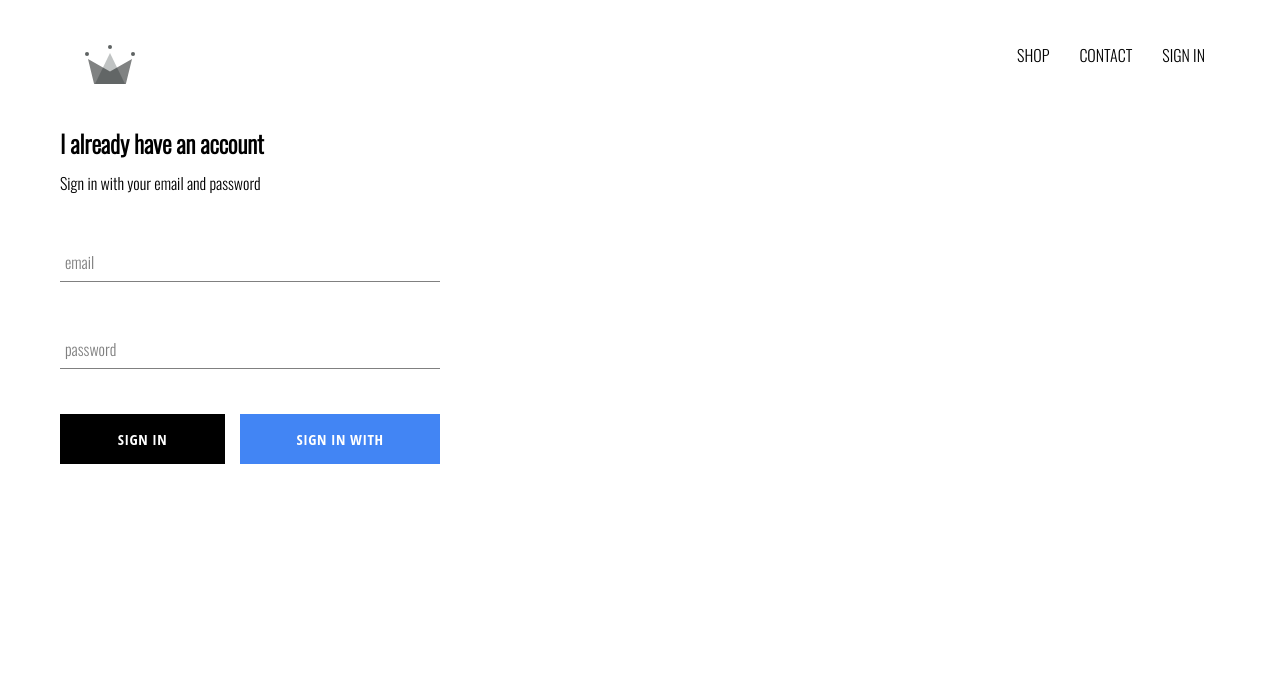
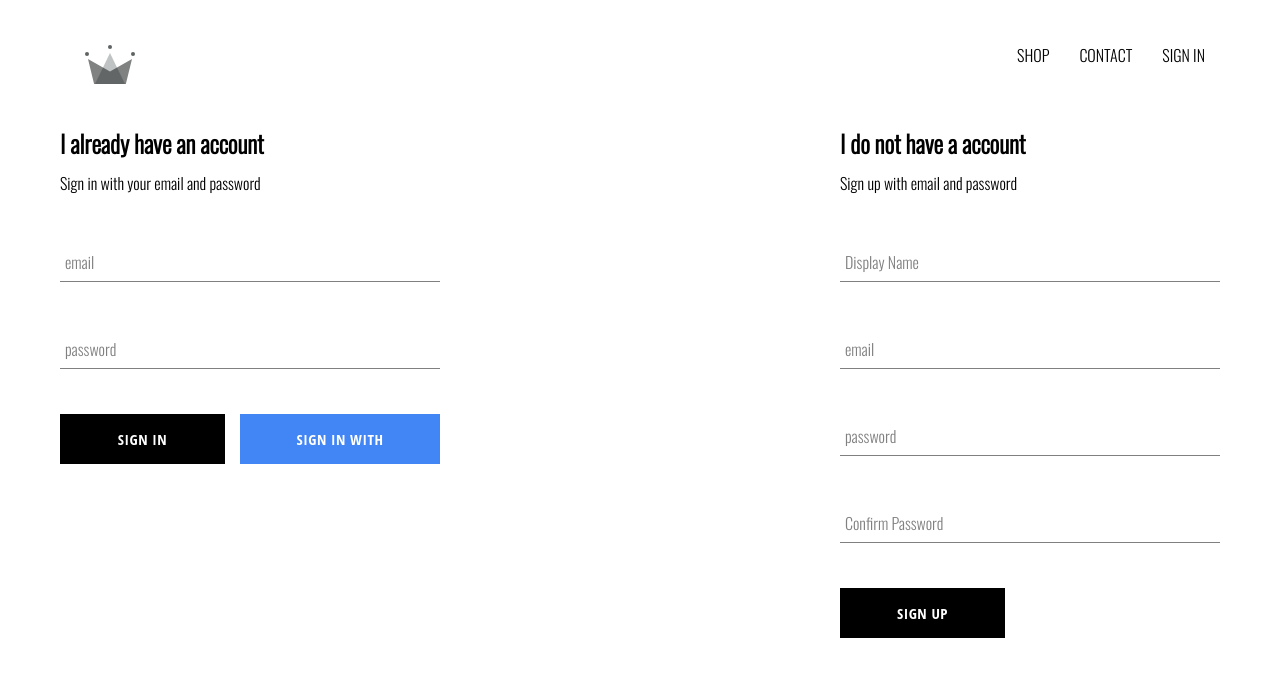
Before and after one commit to sayeed0209/clothing-stores, a React (Create React App) app: page /signin in a window 1280 px wide. Shown: the top 676 px of the page. Built offline with nearby package versions, Linux system fonts and the light colour scheme; no server answers.

Commit message:
finished sign-in and sign-up method

```diff
--- a/src/App.js
+++ b/src/App.js
@@ -6,22 +6,27 @@ import { Routes, Route } from 'react-router-dom';
 import Header from './components/header/Header';
 import SignInAndSignUp from './pages/sign-in-and-sign-up/sign-in-and-sign-up.component';
 import { useState, useEffect } from 'react';
-import { auth } from './firebase/firebase.utils';
+import { auth, createUserProfileDocument } from './firebase/firebase.utils';
 
 function App() {
 	const [currentUser, setCurrentUser] = useState(null);
 	useEffect(() => {
 		console.log('im going to mount');
 		let unsubscribeFromAuth = null;
-		unsubscribeFromAuth = auth.onAuthStateChanged(user => {
-			setCurrentUser(user);
-			console.log(user);
+		unsubscribeFromAuth = auth.onAuthStateChanged(async userAuth => {
+			// setCurrentUser(user);
+			// console.log(user._delegate.uid);
+			if (userAuth) {
+				const userRef = await createUserProfileDocument(userAuth);
+				userRef.onSnapshot(snapshot => {
+					setCurrentUser({ id: snapshot.id, ...snapshot.data() });
+				});
+			}
+			setCurrentUser(userAuth);
 		});
-		return () => {
-			console.log('im going to unmount');
-			return unsubscribeFromAuth();
-		};
+		return () => unsubscribeFromAuth();
 	}, []);
+
 	return (
 		<div className="App">
 			<Header currentUser={currentUser} />
--- a/src/components/sign-in/SignIn.jsx
+++ b/src/components/sign-in/SignIn.jsx
@@ -2,15 +2,23 @@ import React, { useState } from 'react';
 import FormInput from '../form-input/FormInput';
 import './sign-in.styles.scss';
 import CustomButton from '../custom-button/CustomButton';
-import { signInWithGoogle } from '../../firebase/firebase.utils';
+import { auth, signInWithGoogle } from '../../firebase/firebase.utils';
 const SignIn = () => {
 	const [inputValue, setInputValue] = useState({
 		email: '',
 		password: '',
 	});
-	const handleSubmit = e => {
+	const handleSubmit = async e => {
 		e.preventDefault();
-		setInputValue({ email: '', password: '' });
+		try {
+			await auth.signInWithEmailAndPassword(
+				inputValue.email,
+				inputValue.password
+			);
+			setInputValue({ email: '', password: '' });
+		} catch (error) {
+			console.log(error);
+		}
 	};
 	const handleChange = e => {
 		const { name, value } = e.target;
--- /dev/null
+++ b/src/components/sign-up/SignUp.jsx
@@ -0,0 +1,90 @@
+import React, { useState } from 'react';
+import './sign-up.styles.scss';
+import FormInput from '../form-input/FormInput';
+import CustomButton from '../custom-button/CustomButton';
+import { auth, createUserProfileDocument } from '../../firebase/firebase.utils';
+const SignUp = () => {
+	const [signUpValues, setSignUpValues] = useState({
+		displayName: '',
+		email: '',
+		password: '',
+		confirmPassword: '',
+	});
+
+	const handleSubmit = async e => {
+		const { email, password, confirmPassword, displayName } = signUpValues;
+		e.preventDefault();
+		if (password !== confirmPassword) {
+			alert('Password does not match');
+			return;
+		}
+		try {
+			const { user } = await auth.createUserWithEmailAndPassword(
+				email,
+				password
+			);
+			console.log(user);
+			await createUserProfileDocument(user, { displayName });
+			setSignUpValues({
+				displayName: '',
+				email: '',
+				password: '',
+				confirmPassword: '',
+			});
+		} catch (error) {
+			console.error(error);
+		}
+	};
+	const handleChange = e => {
+		const { name, value } = e.target;
+		setSignUpValues(prevState => {
+			return {
+				...prevState,
+				[name]: value,
+			};
+		});
+	};
+	return (
+		<div className="sign-up">
+			<h2 className="title">I do not have a account</h2>
+			<span>Sign up with email and password</span>
+			<form onSubmit={handleSubmit}>
+				<FormInput
+					label="Display Name"
+					handleChange={handleChange}
+					value={signUpValues.displayName}
+					type="text"
+					required
+					name="displayName"
+				/>
+				<FormInput
+					label="email"
+					handleChange={handleChange}
+					value={signUpValues.email}
+					type="email"
+					name="email"
+					required
+				/>
+				<FormInput
+					label="password"
+					handleChange={handleChange}
+					value={signUpValues.password}
+					type="password"
+					name="password"
+					required
+				/>
+				<FormInput
+					label="Confirm Password"
+					handleChange={handleChange}
+					value={signUpValues.confirmPassword}
+					type="password"
+					name="confirmPassword"
+					required
+				/>
+				<CustomButton>SIGN UP</CustomButton>
+			</form>
+		</div>
+	);
+};
+
+export default SignUp;
--- /dev/null
+++ b/src/components/sign-up/sign-up.styles.scss
@@ -0,0 +1,9 @@
+.sign-up {
+    display: flex;
+    flex-direction: column;
+    width: 380px;
+
+    .title {
+        margin: 10px 0;
+    }
+}
--- a/src/firebase/firebase.utils.js
+++ b/src/firebase/firebase.utils.js
@@ -20,4 +20,21 @@ export const fireStore = firebase.firestore();
 const provider = new firebase.auth.GoogleAuthProvider();
 provider.setCustomParameters({ prompt: 'select_account' });
 export const signInWithGoogle = () => auth.signInWithPopup(provider);
-// export default firebase;
+
+export const createUserProfileDocument = async (authUser, additionalProp) => {
+	if (!authUser) return;
+	const userRef = fireStore.doc(`users/${authUser.uid}`);
+	const snapShot = await userRef.get();
+	if (!snapShot.exists) {
+		const { displayName, email } = authUser;
+		const createdAt = new Date();
+		try {
+			await userRef.set({ displayName, email, createdAt, ...additionalProp });
+		} catch (error) {
+			console.log('Something went wrong when creating user', error.message);
+		}
+	}
+	return userRef;
+};
+
+export default firebase;
--- a/src/pages/sign-in-and-sign-up/sign-in-and-sign-up.component.jsx
+++ b/src/pages/sign-in-and-sign-up/sign-in-and-sign-up.component.jsx
@@ -1,10 +1,12 @@
 import React from 'react';
 import './sign-in-and-sign-up.styles.scss';
 import SignIn from '../../components/sign-in/SignIn';
+import SignUp from '../../components/sign-up/SignUp';
 const SignInAndSignUp = () => {
 	return (
-		<div>
+		<div className="sign-in-and-sign-up">
 			<SignIn />
+			<SignUp />
 		</div>
 	);
 };
--- a/src/pages/sign-in-and-sign-up/sign-in-and-sign-up.styles.scss
+++ b/src/pages/sign-in-and-sign-up/sign-in-and-sign-up.styles.scss
@@ -0,0 +1,5 @@
+.sign-in-and-sign-up {
+    display: flex;
+    justify-content: space-between;
+    gap: 40px;
+}
```
